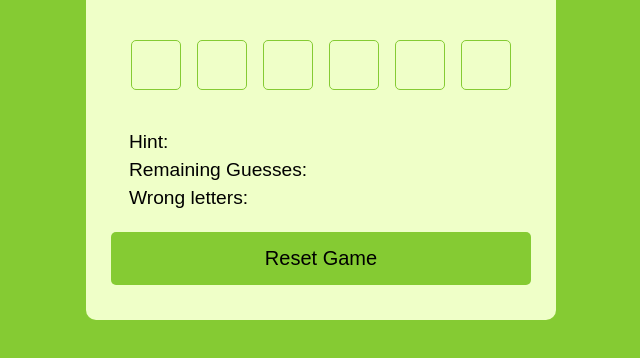
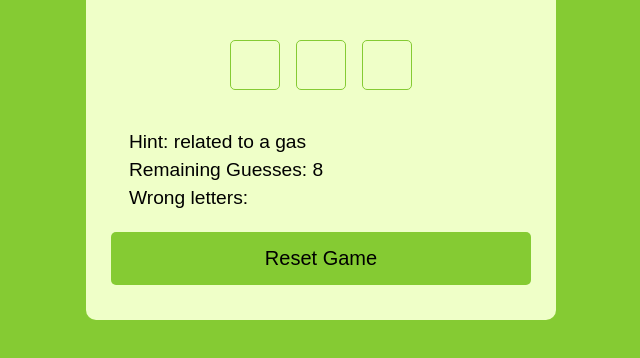
Before and after one commit to Sharma-Sumit-05/Js-projects, a plain HTML site: page Guess game/index.html in a window 1280 px wide. Shown: the part 276-634 px from the top of the page, without its empty margins (319-959 px from the left). Drawn offline with Linux system fonts and the light colour scheme.

Commit message:
modify html, includes words js file and working on java script

```diff
--- a/Guess game/index.html
+++ b/Guess game/index.html
@@ -13,14 +13,8 @@
     <h1>Guess the Word</h1>
     <div class="content">
       <!-- <input type="text" class="typing-input" maxlength="1"> -->
-      <div class="inputs">
-        <input type="text" disabled>
-        <input type="text" disabled>
-        <input type="text" disabled>
-        <input type="text" disabled>
-        <input type="text" disabled>
-        <input type="text" disabled>
-      </div>
+  <input type="text" class="typing-input" maxlength="1">
+  <div class="inputs"> </div>
       <div class="details">
         <p class="hint">Hint: <span></span></p>
         <p class="guess-left">Remaining Guesses: <span></span></p>
@@ -30,6 +24,10 @@
       <div class="reset-btn">Reset Game</div>
     </div>
   </div>
+
+<script src="words.js"></script>
+  <script src="script.js"></script>
+
 </body>
 
 </html>
--- /dev/null
+++ b/Guess game/script.js
@@ -0,0 +1,38 @@
+const inputs = document.querySelector(".inputs");
+const resetBtn = document.querySelector(".reset-btn");
+const hint = document.querySelector(".hint span");
+const guessLeft = document.querySelector(".guess-left span");
+const wrongGuess = document.querySelector(".wrong-guess span");
+const typingInput = document.querySelector(".typing-input");
+
+let word, maxGuesses, correct = [], incorrects = [];
+
+function randomWord(){
+  let ranObj = wordList[Math.floor(Math.random() * wordList.length)];
+  let word = ranObj.word; // getting word of random object
+  maxGuesses = 8;
+  correct = [];
+  incorrects = [];
+   console.log(word);
+
+  hint.innerHTML = ranObj.hint;
+  guessLeft.innerHTML = maxGuesses;
+  wrongGuess.innerHTML = incorrects;
+
+  let html = "";
+  for (let i = 0; i < word.length; i++) {
+   html += `<input type="text" disabled>`;
+  }
+   inputs.innerHTML = html;
+}
+randomWord();
+
+
+function initGame(e){
+let key = e.target.value;
+if(/^[A-Za-z]+$/.test(key) && !incorrects.includes(`${key}`) && !correct.includes(`${key}`)){
+
+}
+}
+
+resetBtn.addEventListener("click", randomWord);
--- /dev/null
+++ b/Guess game/words.js
@@ -0,0 +1,199 @@
+
+  const wordList = [
+    {
+        word: "python",
+        hint: "programming language"
+    },
+    {
+        word: "guitar",
+        hint: "a musical instrument"
+    },
+    {
+        word: "aim",
+        hint: "a purpose or intention"
+    },
+    {
+        word: "venus",
+        hint: "planet of our solar system"
+    },
+    {
+        word: "gold",
+        hint: "a yellow precious metal"
+    },
+    {
+        word: "ebay",
+        hint: "online shopping site"
+    },
+    {
+        word: "golang",
+        hint: "programming language"
+    },
+    {
+        word: "coding",
+        hint: "related to programming"
+    },
+    {
+        word: "matrix",
+        hint: "science fiction movie"
+    },
+    {
+        word: "bugs",
+        hint: "related to programming"
+    },
+    {
+        word: "avatar",
+        hint: "epic science fiction film"
+    },
+    {
+        word: "gif",
+        hint: "a file format for image"
+    },
+    {
+        word: "mental",
+        hint: "related to the mind"
+    },
+    {
+        word: "map",
+        hint: "diagram represent of an area"
+    },
+    {
+        word: "island",
+        hint: "land surrounded by water"
+    },
+    {
+        word: "hockey",
+        hint: "a famous outdoor game"
+    },
+    {
+        word: "chess",
+        hint: "related to a indoor game"
+    },
+    {
+        word: "viber",
+        hint: "a social media app"
+    },
+    {
+        word: "github",
+        hint: "code hosting platform"
+    },
+    {
+        word: "png",
+        hint: "a image file format"
+    },
+    {
+        word: "silver",
+        hint: "precious greyish-white metal"
+    },
+    {
+        word: "mobile",
+        hint: "an electronic device"
+    },
+    {
+        word: "gpu",
+        hint: "computer component"
+    },
+    {
+        word: "java",
+        hint: "programming language"
+    },
+    {
+        word: "google",
+        hint: "famous search engine"
+    },
+    {
+        word: "venice",
+        hint: "famous city of waters"
+    },
+    {
+        word: "excel",
+        hint: "microsoft product for windows"
+    },
+    {
+        word: "mysql",
+        hint: "a relational database system"
+    },
+    {
+        word: "nepal",
+        hint: "developing country name"
+    },
+    {
+        word: "flute",
+        hint: "a musical instrument"
+    },
+    {
+        word: "crypto",
+        hint: "related to cryptocurrency"
+    },
+    {
+        word: "tesla",
+        hint: "unit of magnetic flux density"
+    },
+    {
+        word: "mars",
+        hint: "planet of our solar system"
+    },
+    {
+        word: "proxy",
+        hint: "related to server application"
+    },
+    {
+        word: "email",
+        hint: "related to exchanging message"
+    },
+    {
+        word: "html",
+        hint: "markup language for the web"
+    },
+    {
+        word: "air",
+        hint: "related to a gas"
+    },
+    {
+        word: "idea",
+        hint: "a thought or suggestion"
+    },
+    {
+        word: "server",
+        hint: "related to computer or system"
+    },
+    {
+        word: "svg",
+        hint: "a vector image format"
+    },
+    {
+        word: "jpeg",
+        hint: "a image file format"
+    },
+    {
+        word: "search",
+        hint: "act to find something"
+    },
+    {
+        word: "key",
+        hint: "small piece of metal"
+    },
+    {
+        word: "egypt",
+        hint: "a country name"
+    },
+    {
+        word: "joker",
+        hint: "psychological thriller film"
+    },
+    {
+        word: "dubai",
+        hint: "developed country name"
+    },
+    {
+        word: "photo",
+        hint: "representation of person or scene"
+    },
+    {
+        word: "nile",
+        hint: "largest river in the world"
+    },
+    {
+        word: "rain",
+        hint: "related to a water"
+    },
+]
```
